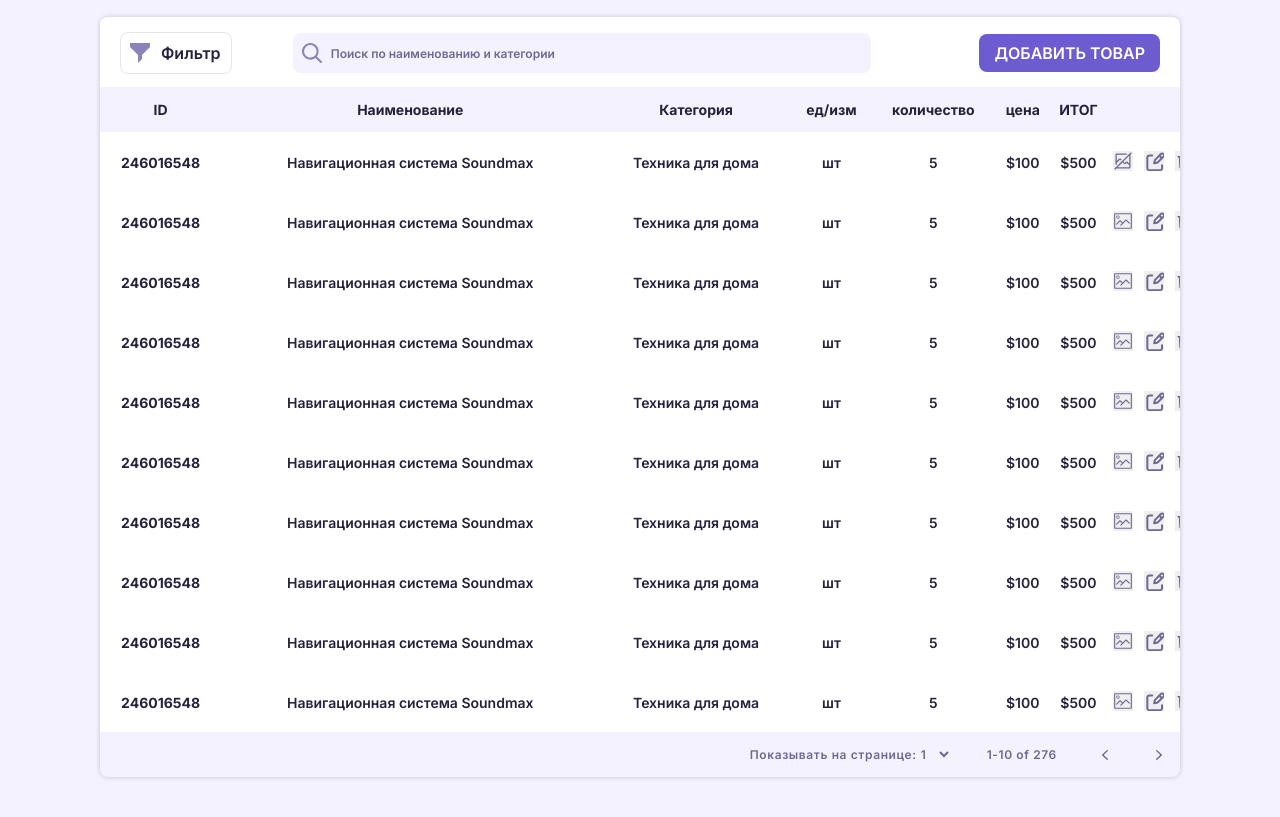
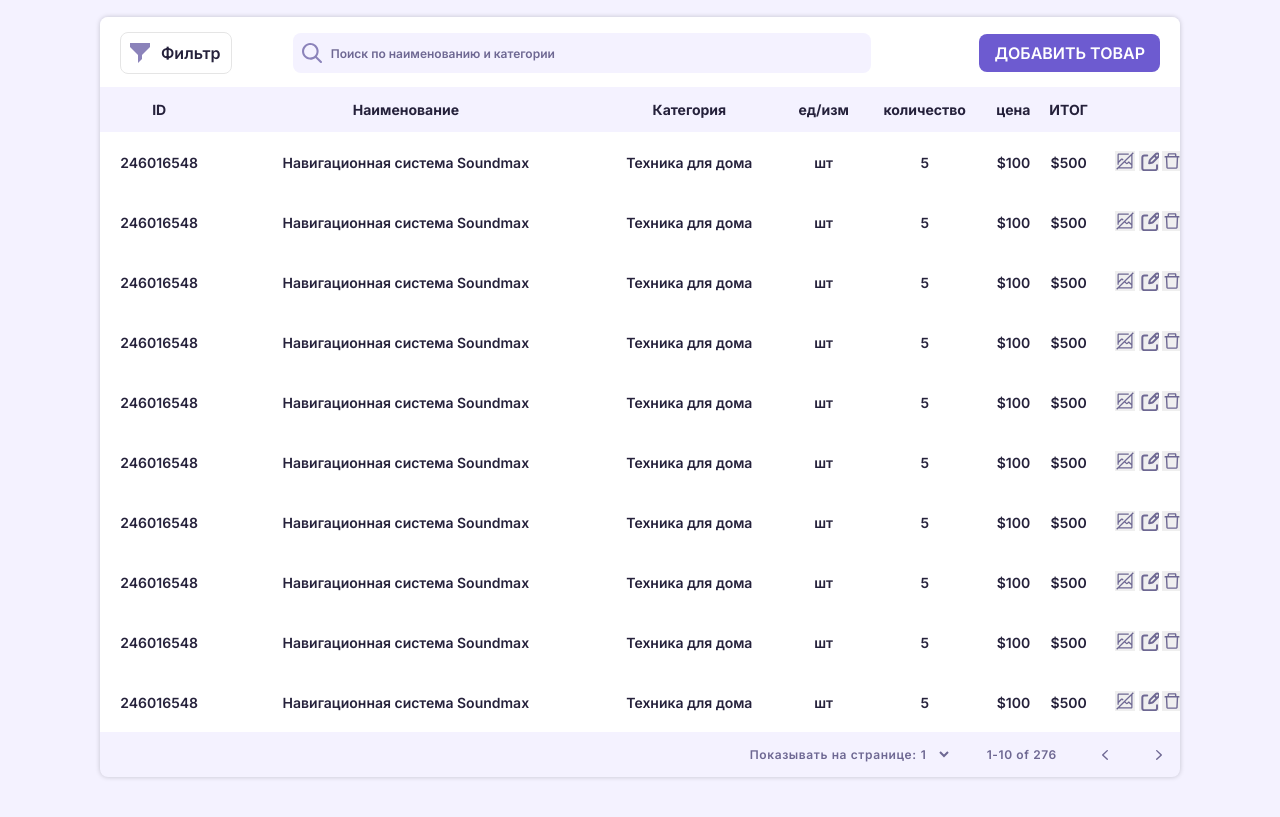
Before and after one commit to nazarisabbot/crm2, a plain HTML site: page crm.html in a window 1280 px wide. Shown: the part 153-970 px from the top of the page. Drawn offline with Linux system fonts and the light colour scheme.

Commit message:
check valivalidation check

```diff
--- a/crm.html
+++ b/crm.html
@@ -111,11 +111,13 @@
   </div>
 
   <div class="container">
-    <div class="form-card__title form-card__title_tab">
-      <h2 class="form-card__action">CMS</h2>
-      <fieldset class="form-card__total form-card__total_tab">
-        <p class="form-card__count">Итоговая стоимость: <span>$ 900.0</span></p>
-      </fieldset>
+    <div class="form-card form-card_header">
+      <div class="form-card__title form-card__title_tab">
+        <h2 class="form-card__action">CMS</h2>
+        <div class="form-card__total form-card__total_tab">
+          <p class="form-card__count">Итоговая стоимость: <span>$ 900.0</span></p>
+        </div>
+      </div>
     </div>
 
     <div class="wrapper">
@@ -127,7 +129,8 @@
             </fieldset>
             <fieldset class="tab__search">
               <label for="property"></label>
-              <input class="tab__input" type="text" name="property" placeholder="Поиск по наименованию и категории">
+              <input class="tab__input" type="text" name="property" id="property"
+                placeholder="Поиск по наименованию и категории">
             </fieldset>
             <fieldset class="tab__action">
               <button class="tab__submit" type="button" id="openForm">Добавить товар</button>
@@ -152,7 +155,7 @@
             </thead>
             <tbody class="board__body">
               <tr>
-                <th scope="row">246016548</th>
+                <td>246016548</td>
                 <td>Навигационная система Soundmax</td>
                 <td>Техника для дома</td>
                 <td>шт</td>
@@ -161,17 +164,12 @@
                 <td>$500</td>
                 <td>
                   <button class="board__button board__button_noimage"></button>
-                  </button>
-                </td>
-                <td>
                   <button class="board__button board__button_edit"></button>
-                </td>
-                <td>
                   <button class="board__button board__button_delete"></button>
                 </td>
               </tr>
               <tr>
-                <th scope="row">246016548</th>
+                <td>246016548</td>
                 <td>Навигационная система Soundmax</td>
                 <td>Техника для дома</td>
                 <td>шт</td>
@@ -179,18 +177,13 @@
                 <td>$100</td>
                 <td>$500</td>
                 <td>
-                  <button class="board__button board__button_image"></button>
-                  </button>
-                </td>
-                <td>
+                  <button class="board__button board__button_noimage"></button>
                   <button class="board__button board__button_edit"></button>
-                </td>
-                <td>
                   <button class="board__button board__button_delete"></button>
                 </td>
               </tr>
               <tr>
-                <th scope="row">246016548</th>
+                <td>246016548</td>
                 <td>Навигационная система Soundmax</td>
                 <td>Техника для дома</td>
                 <td>шт</td>
@@ -198,18 +191,13 @@
                 <td>$100</td>
                 <td>$500</td>
                 <td>
-                  <button class="board__button board__button_image"></button>
-                  </button>
-                </td>
-                <td>
+                  <button class="board__button board__button_noimage"></button>
                   <button class="board__button board__button_edit"></button>
-                </td>
-                <td>
                   <button class="board__button board__button_delete"></button>
                 </td>
               </tr>
               <tr>
-                <th scope="row">246016548</th>
+                <td>246016548</td>
                 <td>Навигационная система Soundmax</td>
                 <td>Техника для дома</td>
                 <td>шт</td>
@@ -217,18 +205,13 @@
                 <td>$100</td>
                 <td>$500</td>
                 <td>
-                  <button class="board__button board__button_image"></button>
-                  </button>
-                </td>
-                <td>
+                  <button class="board__button board__button_noimage"></button>
                   <button class="board__button board__button_edit"></button>
-                </td>
-                <td>
                   <button class="board__button board__button_delete"></button>
                 </td>
               </tr>
               <tr>
-                <th scope="row">246016548</th>
+                <td>246016548</td>
                 <td>Навигационная система Soundmax</td>
                 <td>Техника для дома</td>
                 <td>шт</td>
@@ -236,18 +219,13 @@
                 <td>$100</td>
                 <td>$500</td>
                 <td>
-                  <button class="board__button board__button_image"></button>
-                  </button>
-                </td>
-                <td>
+                  <button class="board__button board__button_noimage"></button>
                   <button class="board__button board__button_edit"></button>
-                </td>
-                <td>
                   <button class="board__button board__button_delete"></button>
                 </td>
               </tr>
               <tr>
-                <th scope="row">246016548</th>
+                <td>246016548</td>
                 <td>Навигационная система Soundmax</td>
                 <td>Техника для дома</td>
                 <td>шт</td>
@@ -255,18 +233,13 @@
                 <td>$100</td>
                 <td>$500</td>
                 <td>
-                  <button class="board__button board__button_image"></button>
-                  </button>
-                </td>
-                <td>
+                  <button class="board__button board__button_noimage"></button>
                   <button class="board__button board__button_edit"></button>
-                </td>
-                <td>
                   <button class="board__button board__button_delete"></button>
                 </td>
               </tr>
               <tr>
-                <th scope="row">246016548</th>
+                <td>246016548</td>
                 <td>Навигационная система Soundmax</td>
                 <td>Техника для дома</td>
                 <td>шт</td>
@@ -274,18 +247,13 @@
                 <td>$100</td>
                 <td>$500</td>
                 <td>
-                  <button class="board__button board__button_image"></button>
-                  </button>
-                </td>
-                <td>
+                  <button class="board__button board__button_noimage"></button>
                   <button class="board__button board__button_edit"></button>
-                </td>
-                <td>
                   <button class="board__button board__button_delete"></button>
                 </td>
               </tr>
               <tr>
-                <th scope="row">246016548</th>
+                <td>246016548</td>
                 <td>Навигационная система Soundmax</td>
                 <td>Техника для дома</td>
                 <td>шт</td>
@@ -293,18 +261,13 @@
                 <td>$100</td>
                 <td>$500</td>
                 <td>
-                  <button class="board__button board__button_image"></button>
-                  </button>
-                </td>
-                <td>
+                  <button class="board__button board__button_noimage"></button>
                   <button class="board__button board__button_edit"></button>
-                </td>
-                <td>
                   <button class="board__button board__button_delete"></button>
                 </td>
               </tr>
               <tr>
-                <th scope="row">246016548</th>
+                <td>246016548</td>
                 <td>Навигационная система Soundmax</td>
                 <td>Техника для дома</td>
                 <td>шт</td>
@@ -312,18 +275,13 @@
                 <td>$100</td>
                 <td>$500</td>
                 <td>
-                  <button class="board__button board__button_image"></button>
-                  </button>
-                </td>
-                <td>
+                  <button class="board__button board__button_noimage"></button>
                   <button class="board__button board__button_edit"></button>
-                </td>
-                <td>
                   <button class="board__button board__button_delete"></button>
                 </td>
               </tr>
               <tr>
-                <th scope="row">246016548</th>
+                <td>246016548</td>
                 <td>Навигационная система Soundmax</td>
                 <td>Техника для дома</td>
                 <td>шт</td>
@@ -331,13 +289,8 @@
                 <td>$100</td>
                 <td>$500</td>
                 <td>
-                  <button class="board__button board__button_image"></button>
-                  </button>
-                </td>
-                <td>
+                  <button class="board__button board__button_noimage"></button>
                   <button class="board__button board__button_edit"></button>
-                </td>
-                <td>
                   <button class="board__button board__button_delete"></button>
                 </td>
               </tr>
--- a/css/modules/formcard.css
+++ b/css/modules/formcard.css
@@ -237,7 +237,7 @@
   display: none;
   flex-direction: column;
   align-items: center;
-  overflow-y: auto;
+  /* overflow-y: auto; */
 }
 
 .form-card {
@@ -246,6 +246,11 @@
   padding: 104px 106px;
   background-color: var(--background-color);
   box-shadow: 0px 0px 6px rgba(0, 0, 0, 0.25);
+}
+
+.form-card_header {
+  padding: 0;
+  box-shadow: none;
 }
 
 .form-card__error {
@@ -590,6 +595,10 @@
     padding: 54px 56px;
   }
 
+  .form-card_header {
+    padding: 0;
+  }
+
   .form-card__lemit_right {
     display: block;
   }
```
